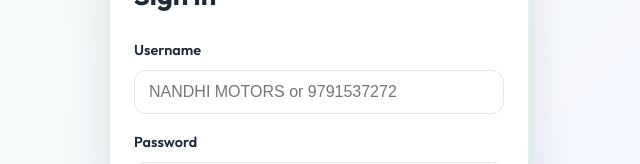
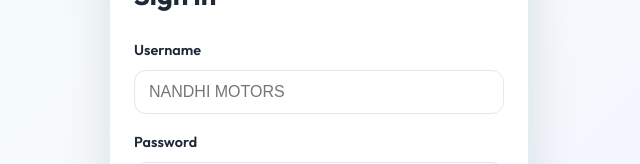
Before and after one commit to aravindot/NANDHI-MOTOR-new, a React (Vite) app: page / in a window 1280 px wide. Shown: the part 319-483 px from the top of the page, without its empty margins (321-961 px from the left). Built offline with nearby package versions, Linux system fonts and the light colour scheme; no server answers.

Commit message:
new CHANGES

```diff
--- a/src/App.jsx
+++ b/src/App.jsx
@@ -27,12 +27,6 @@
   username: 'NANDHI MOTORS',
   password: 'Nandhi@tn94'
 };
-
-const VALID_CREDENTIALS = [
-  { username: 'NANDHI MOTORS', password: 'Nandhi@tn94' },
-  { username: '9791537272', password: 'Nandhimotors@5233' },
-  { username: 'superadmin', password: 'Nandhi@1234' }
-];
 
 const readLocalStorageJson = (key, fallback) => {
   try {
@@ -185,11 +179,10 @@
     const username = String(loginForm.username).trim();
     const password = String(loginForm.password);
 
-    const isValid = VALID_CREDENTIALS.some(
-      (cred) => cred.username.toLowerCase() === username.toLowerCase() && cred.password === password
-    );
-
-    if (isValid) {
+    if (
+      username.toLowerCase() === APP_CREDENTIALS.username.toLowerCase() &&
+      password === APP_CREDENTIALS.password
+    ) {
       setIsAuthenticated(true);
       setLoginError('');
       localStorage.setItem(SESSION_KEY, 'true');
@@ -1147,7 +1140,7 @@
                 type="text"
                 value={loginForm.username}
                 onChange={(e) => setLoginForm((prev) => ({ ...prev, username: e.target.value }))}
-                placeholder="NANDHI MOTORS or 9791537272"
+                placeholder="NANDHI MOTORS"
                 autoComplete="username"
               />
             </label>
```
